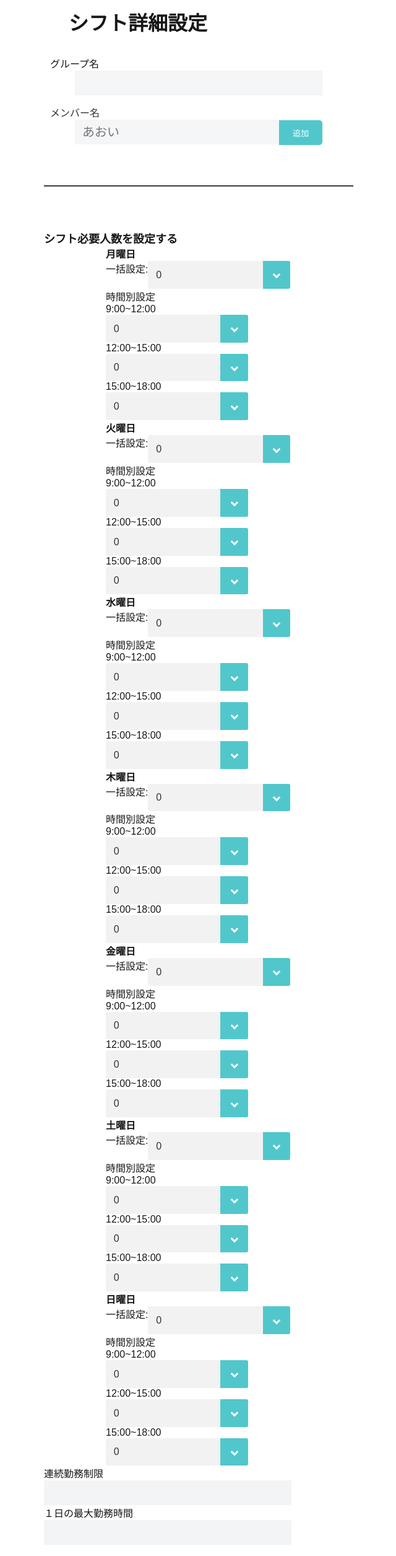
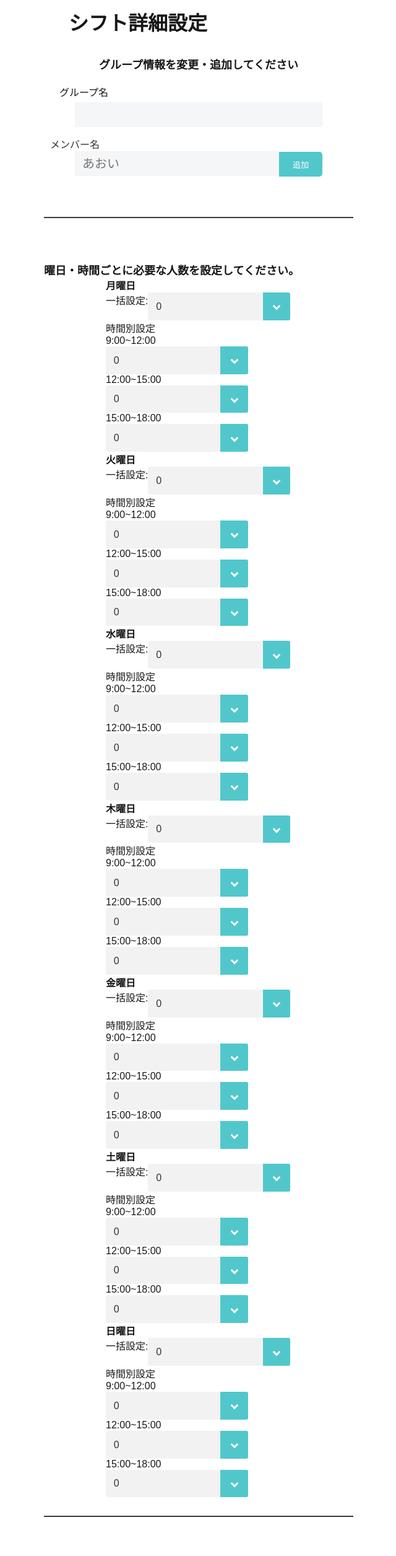
Before and after one commit to yuuri-dev/Shityj-app0507, a Next.js app: page /groupName/setting in a window 1280 px wide. Shown: the part 80-2591 px from the top of the page at 62% size, without its empty margins (319-959 px from the left). Built offline with nearby package versions, Linux system fonts and the light colour scheme.

Commit message:
settingページのCSSを変更しました。

```diff
--- a/src/pages/groupName/setting.jsx
+++ b/src/pages/groupName/setting.jsx
@@ -27,6 +27,7 @@ const Setting = () => {
     <div className={styles.contents}>
       <PageTitle>シフト詳細設定</PageTitle>
       <div className={styles.nameSettings}>
+        <h2 className={styles.h2}>グループ情報を変更・追加してください</h2>
         <p className={styles.p}>グループ名</p>
         <input
           type="text"
@@ -38,12 +39,21 @@ const Setting = () => {
       </div>
 
       <div className={styles.border}></div>
-      <h2 className={styles.h2}>シフト必要人数を設定する</h2>
 
+      <h2 className={styles.h2}>
+        曜日・時間ごとに必要な人数を設定してください。
+      </h2>
       <RequiredNumberSetting />
+
+      <div className={styles.border}></div>
+
+      <h2 className={styles.h2}>
+        連続で勤務できる日数の指定、１日で勤務できる時間の最大値を設定してください。
+      </h2>
       <p className={styles.p}>連続勤務制限</p>
       <input
         type="number"
+        value={maxDateToWork}
         className={styles.input}
         onChange={(e) => setMaxDateToWork(e.target.value)}
       />
@@ -51,6 +61,7 @@ const Setting = () => {
       <input
         type="number"
         className={styles.input}
+        value={maxHoursToWork}
         onChange={(e) => setMaxHoursToWork(e.target.value)}
       />
       <ButtonBlue func={(e) => handleSetDetail(e)}>決定</ButtonBlue>
--- a/src/pages/groupName/setting.module.css
+++ b/src/pages/groupName/setting.module.css
@@ -1,8 +1,9 @@
 .contents {
-
+  width: 90%;
+  margin: 0 auto;
 }
 .p {
-
+  margin:20px 0 5px 15px;
 }
 
 .nameSettings p{
@@ -24,12 +25,14 @@
 
 .input {
   height: 40px;
-  width: 80%;
+  width: 70%;
+  display:block;
+  margin:0 auto;
   background-color: rgba(243, 244, 246, 0.944);
   border-color: rgba(243, 244, 246, 0.656);
   border-style: solid;
   font-size: 20px;
-  padding-left: 10px;
+  text-align: center;
 }
 
 
```
